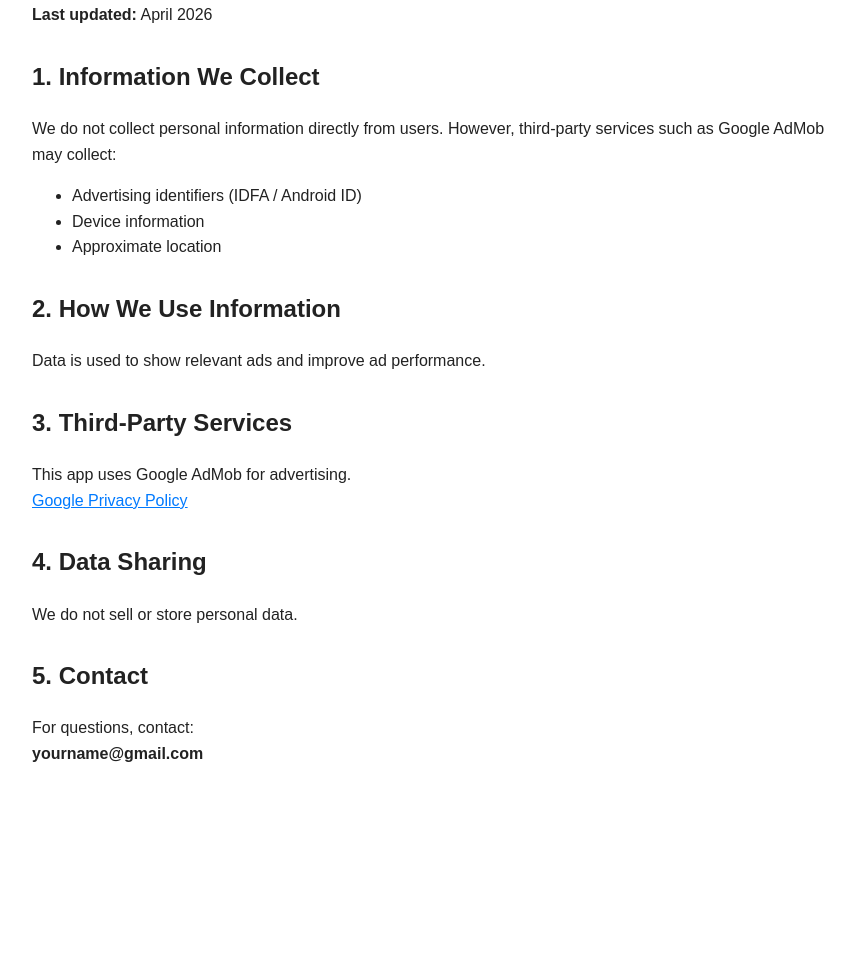
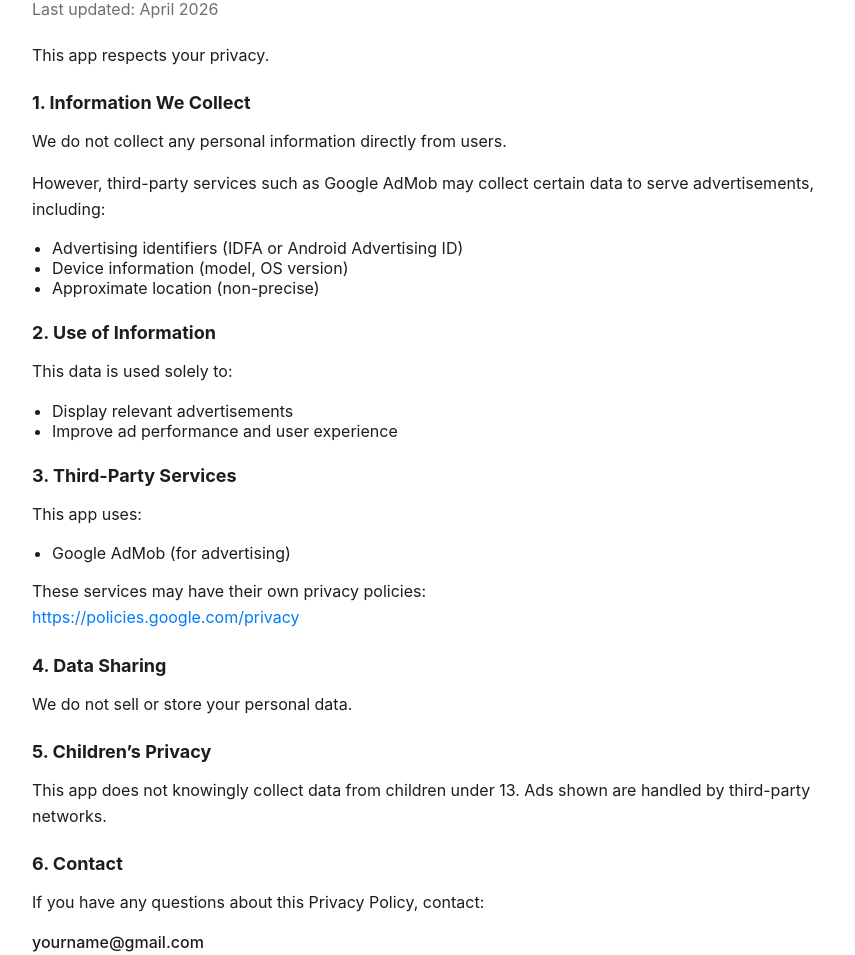
Before and after one commit to isaiahgoh-arch/privacy-policy-spikefall, a plain HTML site: page index.html in a window 1280 px wide. Shown: the part 132-1087 px from the top of the page, without its empty margins (208-1063 px from the left). Before the commit the page ends 955 px from the top, so only its background shows below. Drawn offline with Linux system fonts and the light colour scheme.

Commit message:
Update index.html

```diff
--- a/index.html
+++ b/index.html
@@ -3,66 +3,122 @@
 <head>
     <meta charset="UTF-8">
     <title>Privacy Policy</title>
+    <meta name="viewport" content="width=device-width, initial-scale=1.0">
+
     <style>
         body {
-            font-family: Arial, sans-serif;
+            font-family: -apple-system, BlinkMacSystemFont, "Segoe UI", Roboto, Arial, sans-serif;
+            background-color: #f5f5f7;
+            margin: 0;
+            padding: 40px 16px;
+            color: #1d1d1f;
+        }
+
+        .container {
             max-width: 800px;
             margin: auto;
-            padding: 40px;
+            background: white;
+            padding: 32px;
+            border-radius: 14px;
+            box-shadow: 0 8px 24px rgba(0,0,0,0.08);
+        }
+
+        h1 {
+            font-size: 28px;
+            margin-bottom: 6px;
+        }
+
+        .updated {
+            color: #6e6e73;
+            margin-bottom: 24px;
+        }
+
+        h2 {
+            font-size: 18px;
+            margin-top: 24px;
+        }
+
+        p {
             line-height: 1.6;
-            color: #222;
         }
-        h1 {
-            color: #111;
+
+        ul {
+            margin-top: 8px;
+            padding-left: 20px;
         }
-        h2 {
-            margin-top: 30px;
-        }
+
         a {
             color: #007aff;
+            text-decoration: none;
+        }
+
+        a:hover {
+            text-decoration: underline;
+        }
+
+        .footer-contact {
+            margin-top: 10px;
+            font-weight: 500;
         }
     </style>
 </head>
+
 <body>
 
+<div class="container">
+
     <h1>Privacy Policy</h1>
-<p><strong>Last updated:</strong> April 2026</p>
+    <div class="updated">Last updated: April 2026</div>
+
+    <p>This app respects your privacy.</p>
 
     <h2>1. Information We Collect</h2>
+    <p>We do not collect any personal information directly from users.</p>
+
     <p>
-We do not collect personal information directly from users.
-However, third-party services such as Google AdMob may collect:
+    However, third-party services such as Google AdMob may collect certain data to serve advertisements, including:
     </p>
+
     <ul>
-    <li>Advertising identifiers (IDFA / Android ID)</li>
-    <li>Device information</li>
-    <li>Approximate location</li>
+        <li>Advertising identifiers (IDFA or Android Advertising ID)</li>
+        <li>Device information (model, OS version)</li>
+        <li>Approximate location (non-precise)</li>
     </ul>
 
-<h2>2. How We Use Information</h2>
-<p>
-Data is used to show relevant ads and improve ad performance.
-</p>
+    <h2>2. Use of Information</h2>
+    <p>This data is used solely to:</p>
+    <ul>
+        <li>Display relevant advertisements</li>
+        <li>Improve ad performance and user experience</li>
+    </ul>
 
     <h2>3. Third-Party Services</h2>
+    <p>This app uses:</p>
+    <ul>
+        <li>Google AdMob (for advertising)</li>
+    </ul>
+
     <p>
-This app uses Google AdMob for advertising.
-<br>
+        These services may have their own privacy policies:<br>
         <a href="https://policies.google.com/privacy" target="_blank">
-Google Privacy Policy
+            https://policies.google.com/privacy
         </a>
     </p>
 
     <h2>4. Data Sharing</h2>
+    <p>We do not sell or store your personal data.</p>
+
+    <h2>5. Children’s Privacy</h2>
     <p>
-We do not sell or store personal data.
+        This app does not knowingly collect data from children under 13.
+        Ads shown are handled by third-party networks.
     </p>
 
-<h2>5. Contact</h2>
-<p>
-For questions, contact: <br>
-<strong>yourname@gmail.com</strong>
-</p>
+    <h2>6. Contact</h2>
+    <p>If you have any questions about this Privacy Policy, contact:</p>
+    <div class="footer-contact">yourname@gmail.com</div>
+
+</div>
 
 </body>
 </html>
```
Lines whose indentation alone changed are shown as unchanged.
